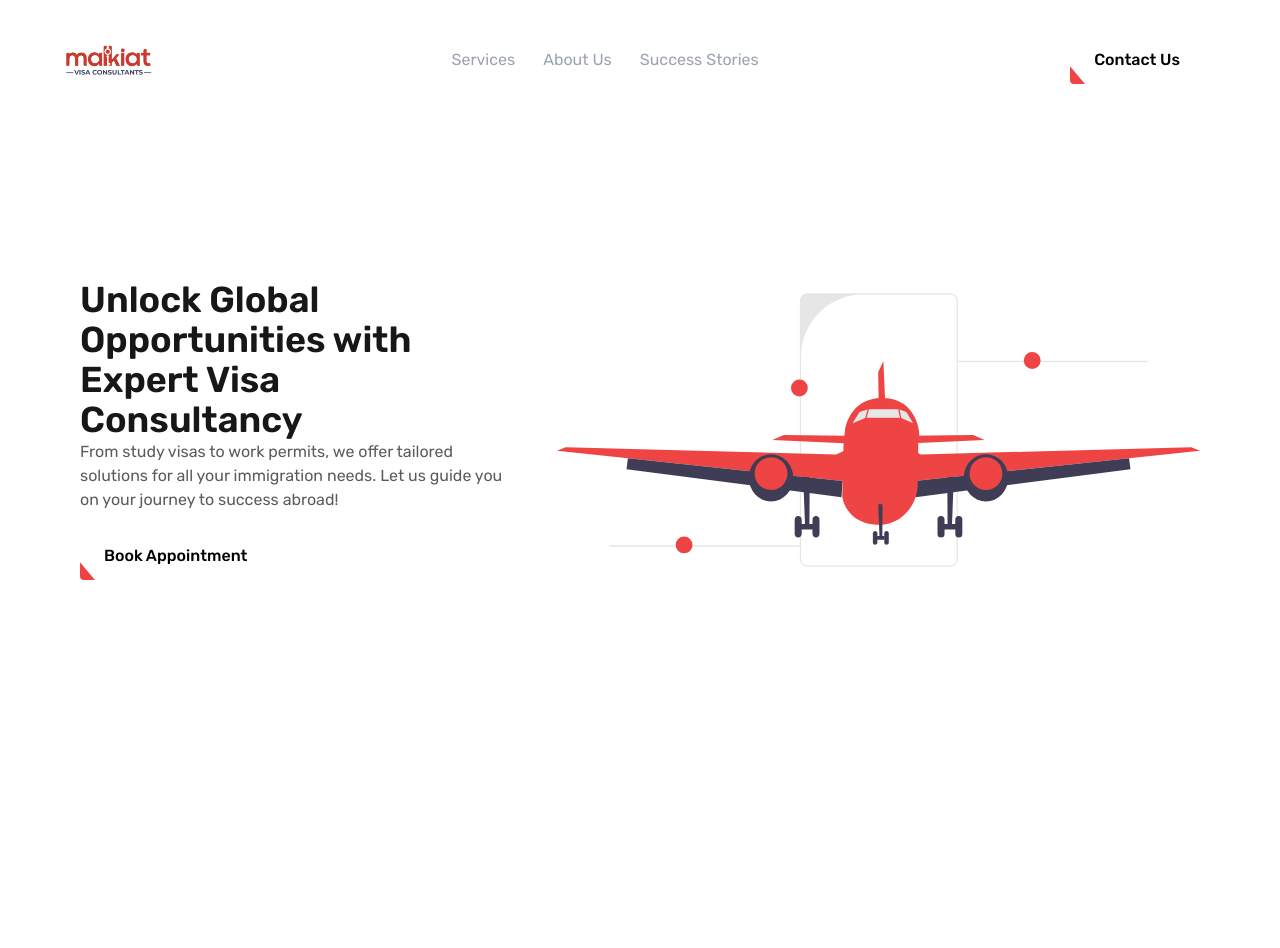
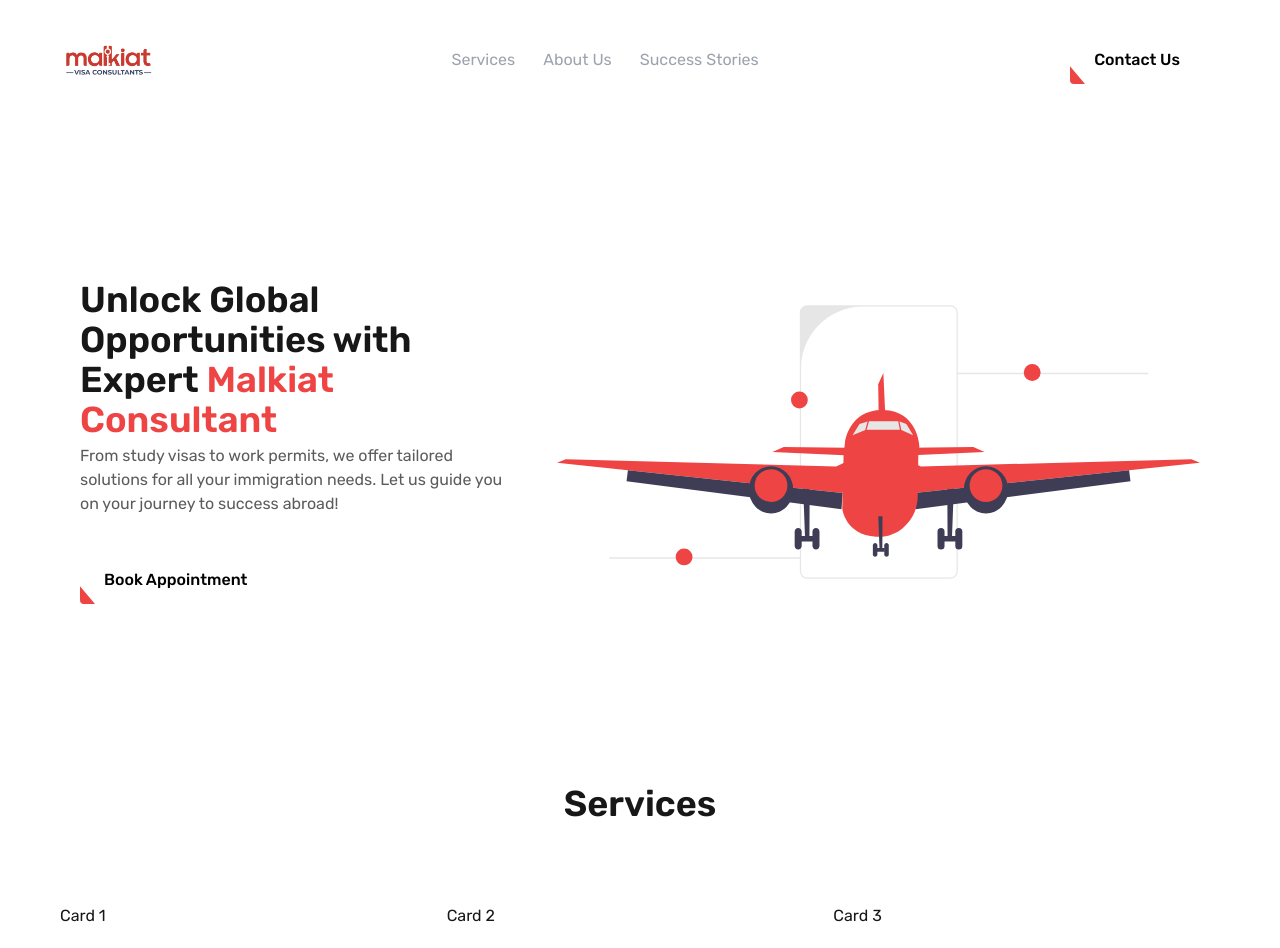
Before and after one commit to Umar13755/malkiatwebsite, a Next.js app: page / in a window 1280 px wide. Before the commit the page ends 800 px from the top, so only its background shows below. Built offline with nearby package versions, Linux system fonts and the light colour scheme.

Commit message:
Services Started

```diff
--- a/src/app/page.tsx
+++ b/src/app/page.tsx
@@ -1,11 +1,13 @@
 import Hero from "@/components/Hero";
 import Navbar from "@/components/Navbar";
+import Services from "@/components/Services";
 
 export default function Home() {
   return (
     <div className="mx-10 p-5">
       <Navbar />
       <Hero/>
+      <Services/>
     </div>
   );
 }
--- a/src/components/Hero.tsx
+++ b/src/components/Hero.tsx
@@ -5,12 +5,12 @@
   return (
     <div className="flex flex-col-reverse lg:flex-row p-5 justify-between mt-20 gap-12">
       {/* Left Section: Text Content */}
-      <div className="space-y-5 py-10 lg:py-20 lg:w-2/5">
+      <div className="space-y-10 py-10 lg:py-20 lg:w-2/5">
         <div>
-          <h2 className="heading2 text-center lg:text-left">
-            Unlock Global Opportunities with Expert Visa Consultancy
+          <h2 className="heading2 text-center lg:text-left ">
+            Unlock Global Opportunities with Expert <span className="text-red-500">Malkiat Consultant</span>
           </h2>
-          <p className="paragraph text-center lg:text-left">
+          <p className="paragraph text-center lg:text-left mt-1">
             From study visas to work permits, we offer tailored solutions for
             all your immigration needs. Let us guide you on your journey to
             success abroad!
--- /dev/null
+++ b/src/components/Services.tsx
@@ -0,0 +1,15 @@
+export default function Services() {
+  return (
+    <>
+      <div className="text-center my-20 ">
+        <h2 className="heading2">Services</h2>
+      </div>
+
+      <div className="grid grid-cols-3">
+        <div>Card 1</div>
+        <div>Card 2</div>
+        <div>Card 3</div>
+      </div>
+    </>
+  );
+}
```
Also changed, not shown: src/app/globals.css (+5 -6 lines).
